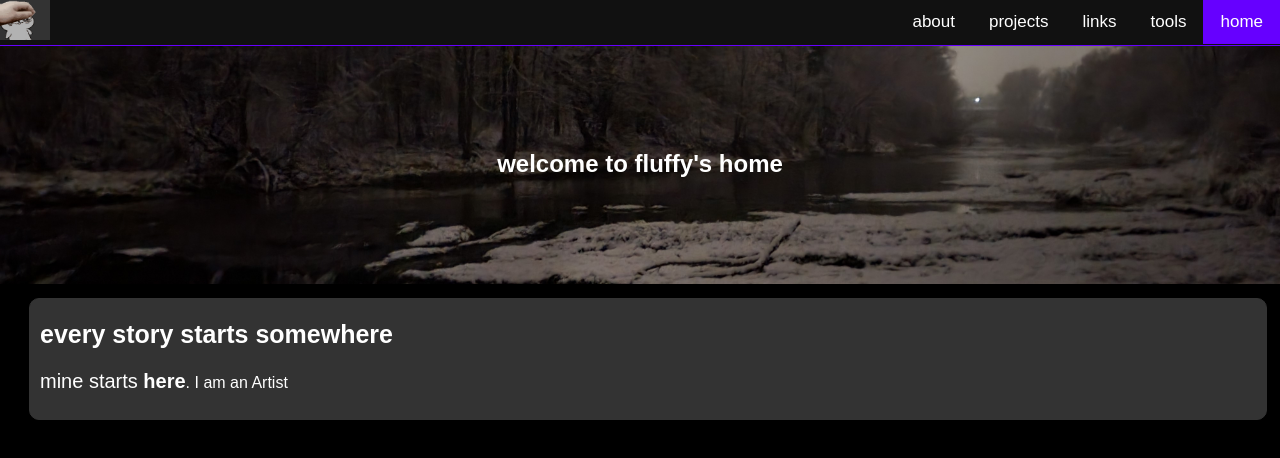
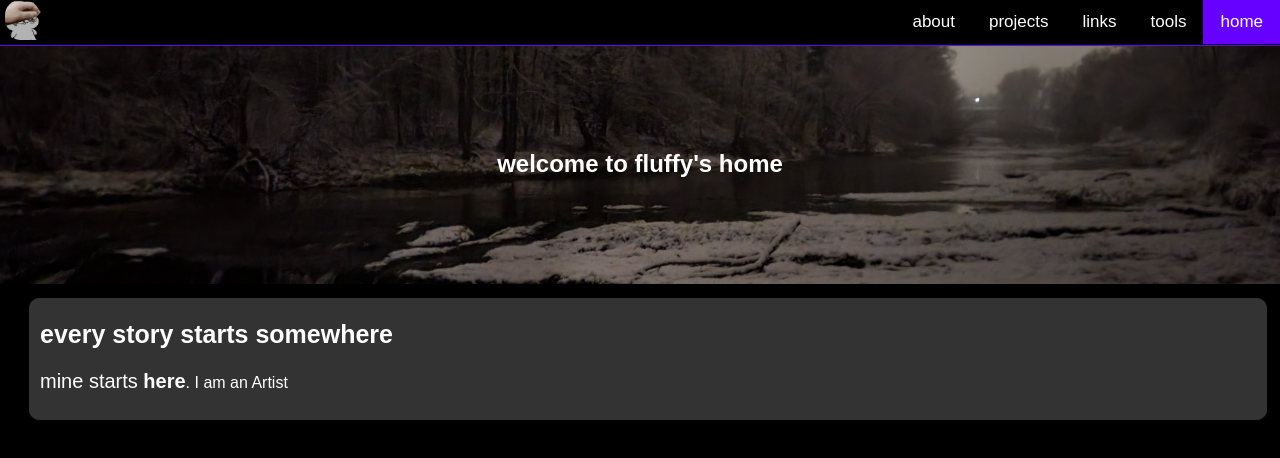
Before and after one commit to fluffy-git/fluffy.net, a plain HTML site: page index.html in a window 1280 px wide. Drawn offline with Linux system fonts and the light colour scheme.

Commit message:
top bar change

```diff
--- a/css/nav.css
+++ b/css/nav.css
@@ -9,7 +9,7 @@
   top: 0;
   width: 100%;
   left: 0%;
-  background-color: #111;
+  background-color: #000;
   border-bottom: 1px solid #60f;
   white-space:nowrap;
   min-width: 500px;
@@ -40,7 +40,7 @@
 }
 
 .nav li a:hover {
-  background-color: #333;
+  background-color: #111;
   transition: .75s;
 }
 
@@ -58,9 +58,13 @@
   background-repeat: no-repeat;
   background-position: left bottom;
 
+  border: #000 solid 1px;
+  border-radius: 15px;
+
   width: 16px;
   height: 16px;
   margin: 0;
+  margin-left: 5px;
   padding: 0;
   bottom:0%;
 }
```
